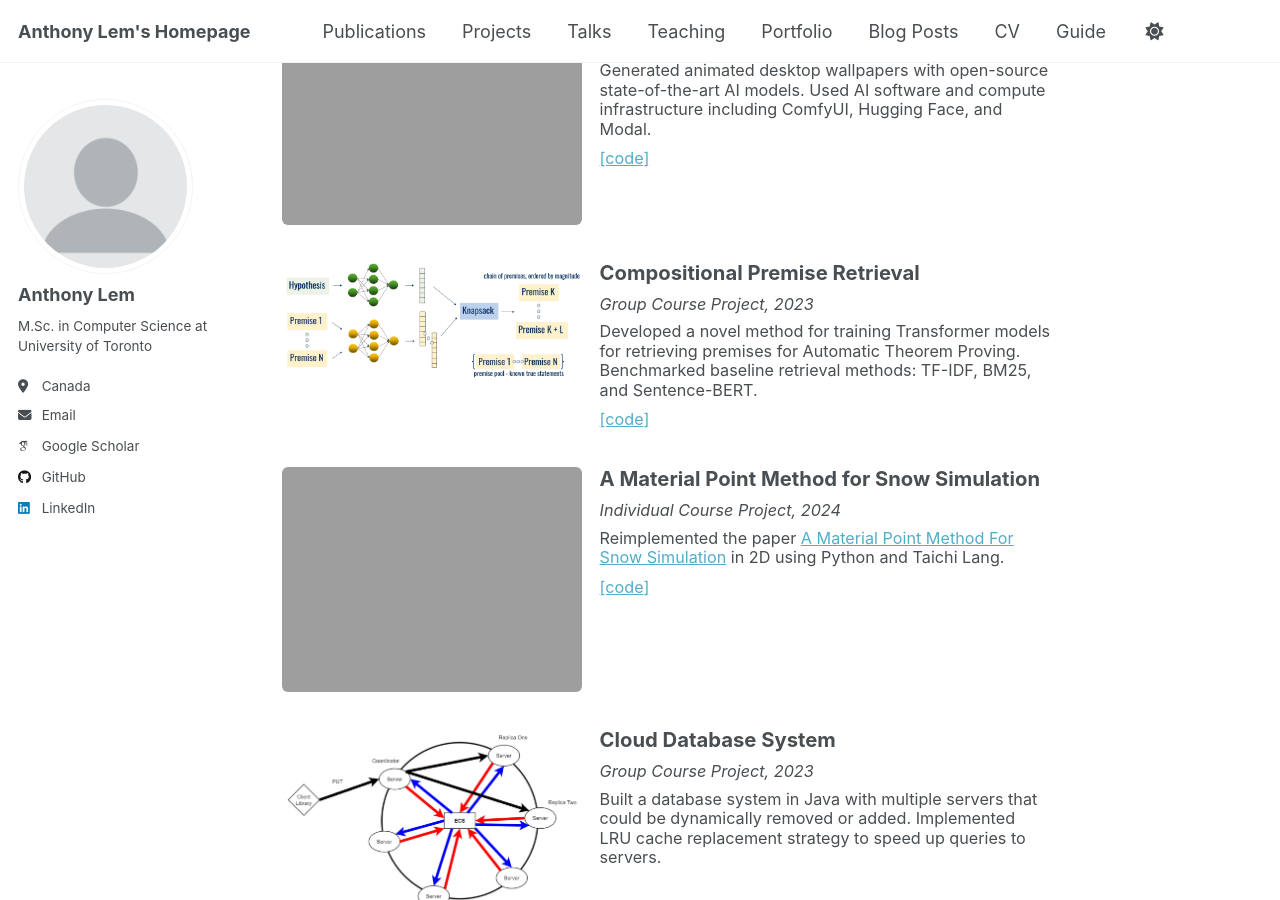
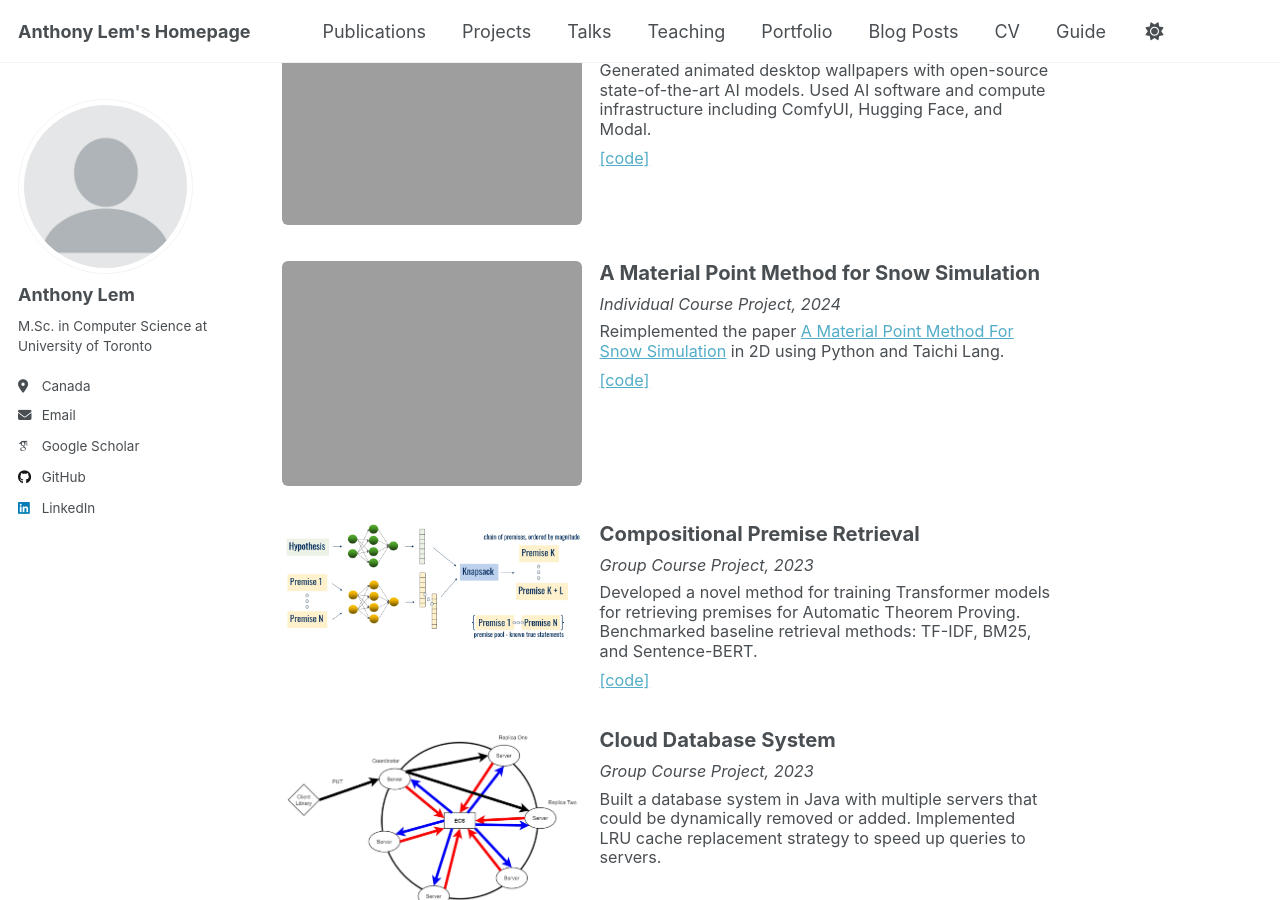
Before and after one commit to Anthonyjlem/Anthonyjlem.github.io, a Jekyll site: the page built from _pages/about.md, in a window 1280 px wide and 900 px high, scrolled down 958 px. Built offline with Jekyll 4.4.1, drawn with Linux system fonts in a browser that asks for light colours; some web fonts are replaced; a script that is not in the unit is left out.

Commit message:
Sort portfolio by date

```diff
--- a/_pages/about.md
+++ b/_pages/about.md
@@ -22,7 +22,8 @@ Hello! I completed my M.Sc. in Computer Science at the [Robot Vision & Learning
 # Projects {#projects}
 
 <div class="proj-list">
-  {% for post in site.portfolio reversed %}
+  {% assign portfolio = site.portfolio | sort: "date" | reverse %}
+  {% for post in portfolio %}
     {% if post.show %}
       {% include archive-single.html %}
     {% endif %}
```
